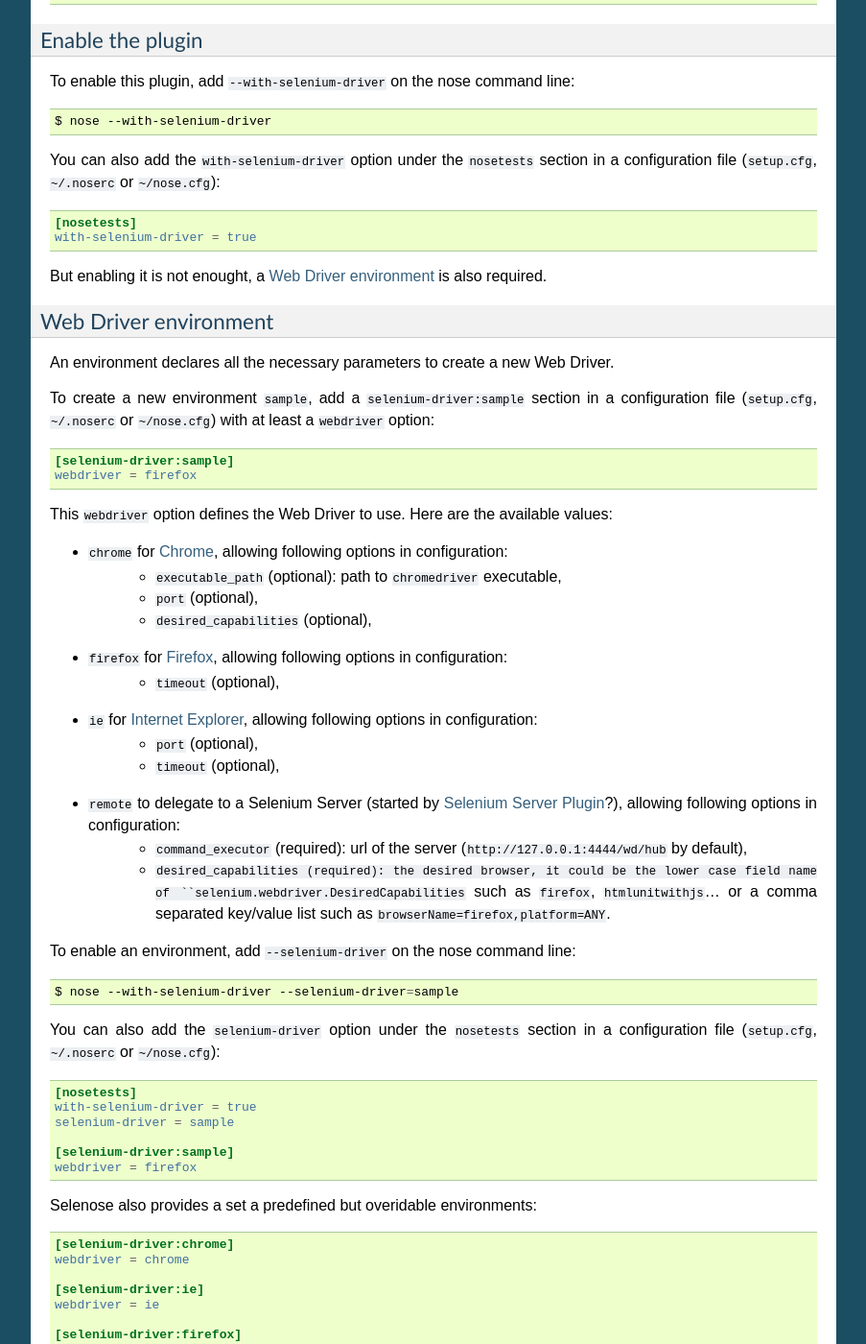
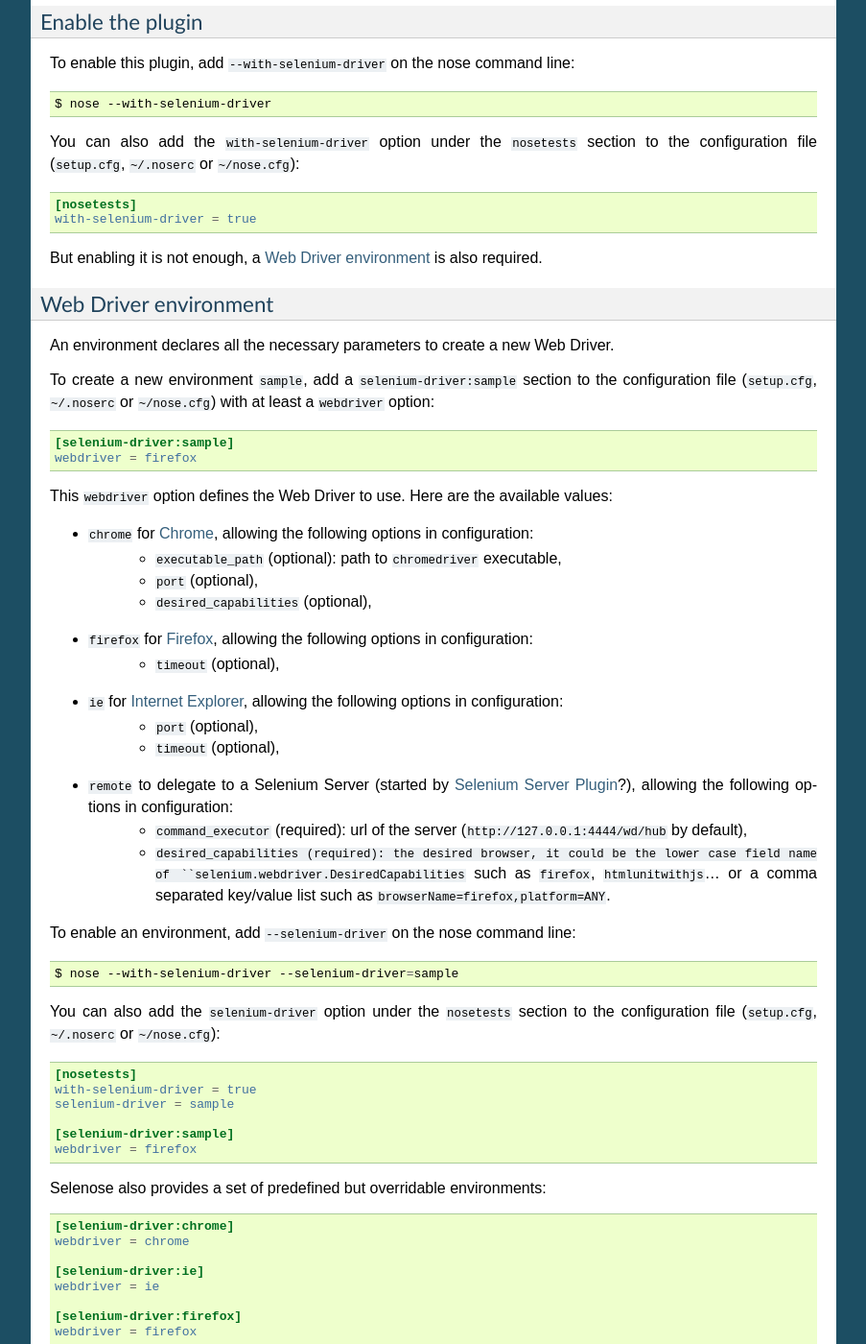
Before and after one commit to shiningpanda/selenose, a Sphinx documentation site: the page built from docs/index.rst, in a window 1280 px wide and 1400 px high, scrolled down 2171 px. Shown: the whole window at 96% size, without its empty margins (198-1101 px from the left). Built offline with Sphinx 7.4.7, drawn with Linux system fonts in a browser that asks for light colours; some of the changed text lies outside the part shown.

Commit message:
docs updated.

```diff
--- a/docs/index.rst
+++ b/docs/index.rst
@@ -59,13 +59,13 @@
 
 This plugin starts a Selenium Server before running tests, and stops it at the end of the tests.
 
-To enable it, add ``--with-selenium-server`` on the nose command line:
+To enable it, add ``--with-selenium-server`` to the nose command line:
 
 .. code-block:: bash
 
     $ nose --with-selenium-server
 
-You can also add the ``with-selenium-server`` option under the ``nosetests`` section in a configuration file (``setup.cfg``, ``~/.noserc`` or ``~/nose.cfg``):
+You can also add the ``with-selenium-server`` option under the ``nosetests`` section of the configuration file (``setup.cfg``, ``~/.noserc`` or ``~/nose.cfg``):
 
 .. code-block:: cfg
 
@@ -79,20 +79,20 @@
     $ java -jar /path/to/seleniumserver/libs/selenium-server-standalone-X.X.X.jar -h
 
 
-Most common ones are:
+Most common options are:
 
 * ``-port <nnnn>``: the port number the Selenium Server should use (default 4444),
 * ``-log <logFileName>``: writes lots of debug information out to a log file,
 * ``-debug``: enable debug mode.
 
-To set server options, add a ``selenium-server`` section in a configuration file (``setup.cfg``, ``~/.noserc`` or ``~/nose.cfg``).
+To set the server options, add a ``selenium-server`` section to the configuration file (``setup.cfg``, ``~/.noserc`` or ``~/nose.cfg``).
 Option names are obtained by removing the initial dash, for instance to run:
 
 .. code-block:: bash
 
     $ java -jar selenium-server-standalone-X.X.X.jar -debug -log selenium-server.log
 
-Add following options in configuration:
+Add the following options to the configuration:
 
 .. code-block:: cfg
 
@@ -151,14 +151,14 @@
 
     $ nose --with-selenium-driver
 
-You can also add the ``with-selenium-driver`` option under the ``nosetests`` section in a configuration file (``setup.cfg``, ``~/.noserc`` or ``~/nose.cfg``):
+You can also add the ``with-selenium-driver`` option under the ``nosetests`` section to the configuration file (``setup.cfg``, ``~/.noserc`` or ``~/nose.cfg``):
 
 .. code-block:: cfg
 
     [nosetests]
     with-selenium-driver = true
 
-But enabling it is not enought, a :ref:`web-driver-environment` is also required.
+But enabling it is not enough, a :ref:`web-driver-environment` is also required.
 
 .. _web-driver-environment:
 
@@ -167,7 +167,7 @@
 
 An environment declares all the necessary parameters to create a new Web Driver.
 
-To create a new environment ``sample``, add a ``selenium-driver:sample`` section in a configuration file (``setup.cfg``, ``~/.noserc`` or ``~/nose.cfg``) with at least a ``webdriver`` option:
+To create a new environment ``sample``, add a ``selenium-driver:sample`` section to the configuration file (``setup.cfg``, ``~/.noserc`` or ``~/nose.cfg``) with at least a ``webdriver`` option:
 
 .. code-block:: cfg
 
@@ -176,16 +176,16 @@
 
 This ``webdriver`` option defines the Web Driver to use. Here are the available values:
 
-* ``chrome`` for `Chrome <https://www.google.com/chrome>`_, allowing following options in configuration:
+* ``chrome`` for `Chrome <https://www.google.com/chrome>`_, allowing the following options in configuration:
     * ``executable_path`` (optional): path to ``chromedriver`` executable,
     * ``port`` (optional),
     * ``desired_capabilities`` (optional),
-* ``firefox`` for `Firefox <http://www.mozilla.org/firefox/>`_, allowing following options in configuration:
+* ``firefox`` for `Firefox <http://www.mozilla.org/firefox/>`_, allowing the following options in configuration:
     * ``timeout`` (optional),
-* ``ie`` for `Internet Explorer <http://windows.microsoft.com/en-US/internet-explorer/products/ie/home>`_, allowing following options in configuration:
+* ``ie`` for `Internet Explorer <http://windows.microsoft.com/en-US/internet-explorer/products/ie/home>`_, allowing the following options in configuration:
     * ``port`` (optional),
     * ``timeout`` (optional),
-* ``remote`` to delegate to a Selenium Server (started by :ref:`selenium-server-plugin`?), allowing following options in configuration:
+* ``remote`` to delegate to a Selenium Server (started by :ref:`selenium-server-plugin`?), allowing the following options in configuration:
     * ``command_executor`` (required): url of the server (``http://127.0.0.1:4444/wd/hub`` by default),
     * ``desired_capabilities (required): the desired browser, it could be the lower case field name of ``selenium.webdriver.DesiredCapabilities`` such as ``firefox``, ``htmlunitwithjs``... or a comma separated key/value list such as ``browserName=firefox,platform=ANY``.
 
@@ -195,7 +195,7 @@
 
     $ nose --with-selenium-driver --selenium-driver=sample
 
-You can also add the ``selenium-driver`` option under the ``nosetests`` section in a configuration file (``setup.cfg``, ``~/.noserc`` or ``~/nose.cfg``):
+You can also add the ``selenium-driver`` option under the ``nosetests`` section to the configuration file (``setup.cfg``, ``~/.noserc`` or ``~/nose.cfg``):
 
 .. code-block:: cfg
 
@@ -206,7 +206,7 @@
     [selenium-driver:sample]
     webdriver = firefox
 
-Selenose also provides a set a predefined but overidable environments:
+Selenose also provides a set of predefined but overridable environments:
 
 .. code-block:: cfg
 
@@ -258,7 +258,7 @@
 Combining Server & Driver
 -------------------------
 
-To combine Selenium Server and Driver plugins, just enable them both: the ``command_executor`` option for a ``remote`` Web Driver will directly have the correct value to reach the started Selenium Server.
+To combine a Selenium Server and a Driver plugin, just enable them both: the ``command_executor`` option of the ``remote`` Web Driver will know the correct value to reach the Selenium Server.
 
 Tips
 ----
```
Also changed, not shown: other parts of docs/index.rst (+4 -4 lines).
